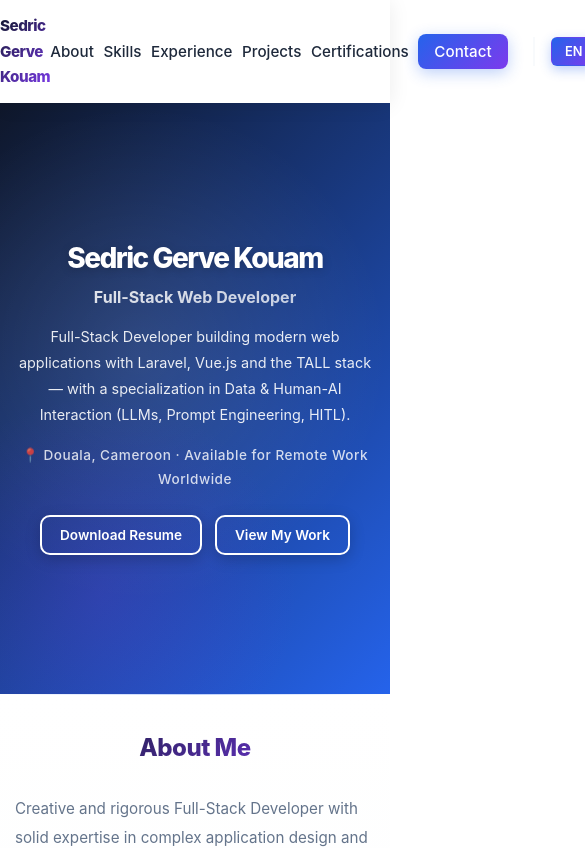
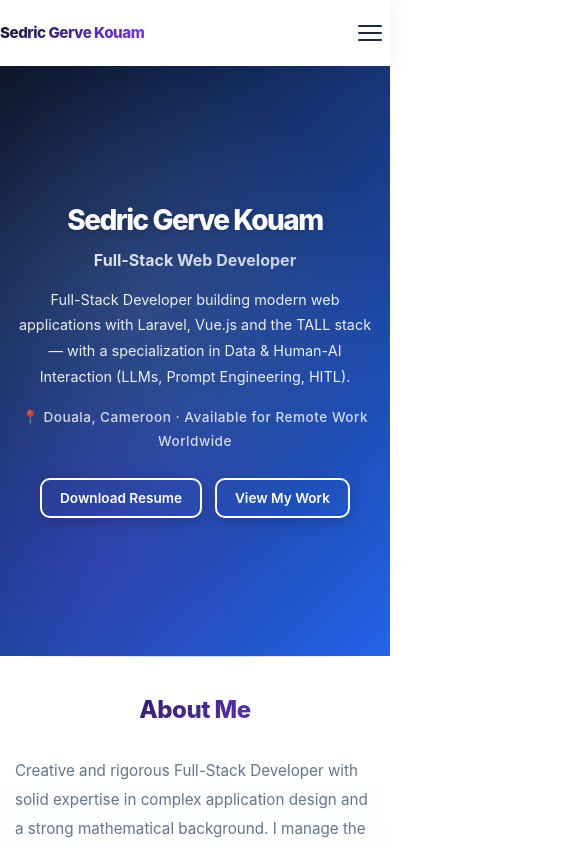
Before and after one commit to sedric-gerve/MyPortfolio, a Vue app: page / in a window 390 px wide. Shown: the top 848 px of the page, 585 px wide, since content can reach past the window. Built offline with nearby package versions, Linux system fonts and the light colour scheme.

Commit message:
responsive design

```diff
--- a/index.html
+++ b/index.html
@@ -25,7 +25,7 @@
       "name": "Sedric Gerve Kouam",
       "url": "https://sedric-kouam.com",
       "sameAs": [
-        "https://www.linkedin.com/in/sedric-kouam"
+        "https://www.linkedin.com/in/sedric-kouam",
         "https://github.com/sedric-gerve"
       ],
       "jobTitle": "Full-Stack Web Developer & AI / Data Specialist",
--- a/src/App.vue
+++ b/src/App.vue
@@ -13,7 +13,7 @@
 </template>
 
 <script>
-import { ref, provide, computed } from 'vue'
+import { ref, provide, computed, watchEffect } from 'vue'
 import Navigation from './components/Navigation.vue'
 import Hero from './components/Hero.vue'
 import About from './components/About.vue'
@@ -62,6 +62,10 @@ export default {
     })
     provide('setLocale', setLocale)
 
+    watchEffect(() => {
+      document.documentElement.lang = locale.value
+    })
+
     return { locale, setLocale }
   }
 }
--- a/src/components/About.vue
+++ b/src/components/About.vue
@@ -19,8 +19,8 @@
           <div class="placeholder-image">
             <img
               src="/IMG_20260215_145501_378-1.jpg"
-              alt="Photo de Sedric Gerve Kouam"
-              style="width: 260px; height: 260px; object-fit: cover; border-radius: 12px; box-shadow: 0 4px 16px rgba(30,64,175,0.15); border: 4px solid var(--white);"
+              :alt="t('profilePhotoAlt')"
+              class="profile-photo"
             >
           </div>
         </div>
@@ -156,6 +156,17 @@ export default {
   box-shadow: 0 15px 40px rgba(37, 99, 235, 0.2);
 }
 
+.profile-photo {
+  width: 260px;
+  height: 260px;
+  max-width: 100%;
+  aspect-ratio: 1 / 1;
+  object-fit: cover;
+  border-radius: 12px;
+  box-shadow: 0 4px 16px rgba(30, 64, 175, 0.15);
+  border: 4px solid var(--white);
+}
+
 .placeholder-image:hover img {
   transform: scale(1.05);
 }
--- a/src/components/Navigation.vue
+++ b/src/components/Navigation.vue
@@ -2,13 +2,26 @@
   <nav class="navbar">
     <div class="container navbar-container">
       <div class="logo">Sedric Gerve Kouam</div>
-      <ul class="nav-links">
-        <li><a href="#about">{{ t('about') }}</a></li>
-        <li><a href="#skills">{{ t('skills') }}</a></li>
-        <li><a href="#experience">{{ t('experiences') }}</a></li>
-        <li><a href="#projects">{{ t('projects') }}</a></li>
-        <li><a href="#certifications">{{ t('certifications') }}</a></li>
-        <li><a href="#contact" class="cta-button">{{ t('contact') }}</a></li>
+
+      <button
+        class="menu-toggle"
+        :class="{ open: isMenuOpen }"
+        @click="isMenuOpen = !isMenuOpen"
+        :aria-expanded="isMenuOpen"
+        aria-label="Toggle navigation menu"
+      >
+        <span></span>
+        <span></span>
+        <span></span>
+      </button>
+
+      <ul class="nav-links" :class="{ open: isMenuOpen }">
+        <li><a href="#about" @click="closeMenu">{{ t('about') }}</a></li>
+        <li><a href="#skills" @click="closeMenu">{{ t('skills') }}</a></li>
+        <li><a href="#experience" @click="closeMenu">{{ t('experiences') }}</a></li>
+        <li><a href="#projects" @click="closeMenu">{{ t('projects') }}</a></li>
+        <li><a href="#certifications" @click="closeMenu">{{ t('certifications') }}</a></li>
+        <li><a href="#contact" class="cta-button" @click="closeMenu">{{ t('contact') }}</a></li>
         <li class="language-switcher">
           <button
             @click="setLanguage('en')"
@@ -29,7 +42,7 @@
 </template>
 
 <script>
-import { inject } from 'vue'
+import { inject, ref } from 'vue'
 
 export default {
   name: 'Navigation',
@@ -37,12 +50,17 @@ export default {
     const t = inject('t')
     const locale = inject('locale')
     const setLocale = inject('setLocale')
+    const isMenuOpen = ref(false)
 
     const setLanguage = (newLocale) => {
       setLocale(newLocale)
     }
 
-    return { t, locale, setLanguage }
+    const closeMenu = () => {
+      isMenuOpen.value = false
+    }
+
+    return { t, locale, setLanguage, isMenuOpen, closeMenu }
   }
 }
 </script>
@@ -82,6 +100,39 @@ export default {
 
 .logo:hover {
   transform: scale(1.05);
+}
+
+.menu-toggle {
+  display: none;
+  flex-direction: column;
+  justify-content: center;
+  gap: 5px;
+  background: transparent;
+  padding: 8px;
+  width: 40px;
+  height: 40px;
+  z-index: 110;
+}
+
+.menu-toggle span {
+  display: block;
+  width: 100%;
+  height: 2px;
+  background-color: var(--text-dark);
+  border-radius: 2px;
+  transition: all 0.3s ease;
+}
+
+.menu-toggle.open span:nth-child(1) {
+  transform: translateY(7px) rotate(45deg);
+}
+
+.menu-toggle.open span:nth-child(2) {
+  opacity: 0;
+}
+
+.menu-toggle.open span:nth-child(3) {
+  transform: translateY(-7px) rotate(-45deg);
 }
 
 .nav-links {
@@ -138,6 +189,60 @@ export default {
   display: none;
 }
 
+/* Collapsed nav (Phones, phablets, tablets up to 1024px) */
+@media (max-width: 1024px) {
+  .menu-toggle {
+    display: flex;
+  }
+
+  .nav-links {
+    position: absolute;
+    top: 100%;
+    left: 0;
+    right: 0;
+    flex-direction: column;
+    align-items: stretch;
+    gap: 0;
+    background-color: var(--white);
+    box-shadow: 0 12px 25px rgba(0, 0, 0, 0.1);
+    max-height: 0;
+    overflow: hidden;
+    opacity: 0;
+    transition: max-height 0.3s ease, opacity 0.25s ease;
+  }
+
+  .nav-links.open {
+    max-height: 500px;
+    opacity: 1;
+  }
+
+  .nav-links li {
+    width: 100%;
+  }
+
+  .nav-links a {
+    display: block;
+    padding: 1rem 20px;
+    font-size: 1rem;
+  }
+
+  .nav-links a::after {
+    display: none;
+  }
+
+  .cta-button {
+    margin: 0.5rem 20px;
+    text-align: center;
+  }
+
+  .language-switcher {
+    margin: 0.5rem 20px 1rem;
+    padding-left: 0;
+    border-left: none;
+    justify-content: center;
+  }
+}
+
 /* Mobile Phones (320px - 480px) */
 @media (max-width: 480px) {
   .navbar-container {
@@ -147,37 +252,12 @@ export default {
   .logo {
     font-size: 0.95rem;
   }
-
-  .nav-links {
-    gap: 0.6rem;
-    font-size: 0.75rem;
-  }
-
-  .language-switcher {
-    margin-left: 0.5rem;
-    padding-left: 0.5rem;
-  }
-
-  .lang-btn {
-    padding: 0.3rem 0.6rem;
-    font-size: 0.7rem;
-  }
-
-  .cta-button {
-    padding: 0.5rem 1rem;
-    font-size: 0.8rem;
-  }
 }
 
 /* Tablets (481px - 768px) */
 @media (min-width: 481px) and (max-width: 768px) {
   .navbar-container {
     padding: 1rem 0;
-  }
-
-  .nav-links {
-    gap: 1.2rem;
-    font-size: 0.85rem;
   }
 
   .logo {
--- a/src/i18n.js
+++ b/src/i18n.js
@@ -27,6 +27,7 @@ export const translations = {
     factLanguagesValue: 'French (Native · TCF Québec C1 speaking) · English (Professional · IELTS B1)',
     factInterestsLabel: 'Interests',
     factInterestsValue: 'Video games, Hiking',
+    profilePhotoAlt: 'Photo of Sedric Gerve Kouam',
 
     // Skills
     skillsTitle: 'Skills',
@@ -145,6 +146,7 @@ export const translations = {
     factLanguagesValue: 'Français (Natif · TCF Québec C1 expression orale) · Anglais (Professionnel · IELTS B1)',
     factInterestsLabel: 'Centres d\'intérêt',
     factInterestsValue: 'Jeux vidéo, Randonnée',
+    profilePhotoAlt: 'Photo de Sedric Gerve Kouam',
 
     // Skills
     skillsTitle: 'Compétences',
```
